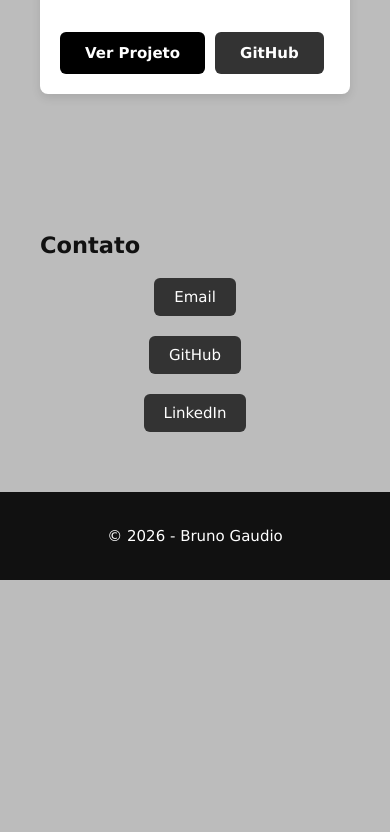
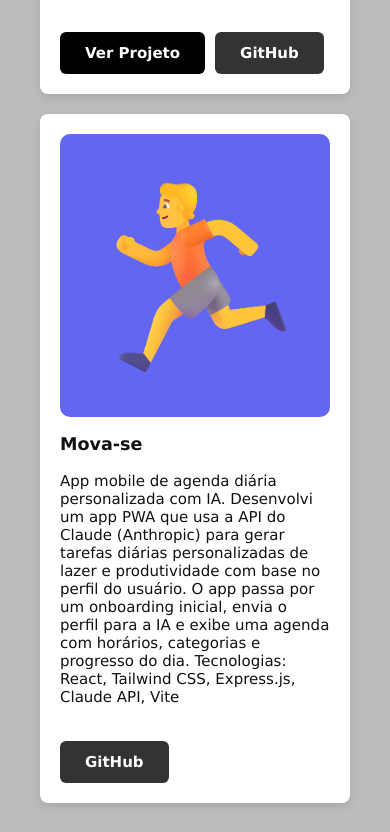
Before and after one commit to Bruno2525/Portfolio, a plain HTML site: page index.html in a window 390 px wide. Shown: the part 4532-5364 px from the top of the page. Before the commit the page ends 5112 px from the top, so only its background shows below. Drawn offline with Linux system fonts and the light colour scheme.

Commit message:
Update index.html

```diff
--- a/index.html
+++ b/index.html
@@ -125,6 +125,19 @@
                     <a href="https://github.com/Bruno2525/moneytrack" class="btn btn-github" target="_blank" rel="noopener noreferrer">GitHub</a>
                     </div>
             </div>
+
+                <div class="card">
+                    <img src="./Assets/Mova-se.png" alt="Projeto Mova-se">
+                    <h3>Mova-se</h3>
+                    <p>App mobile de agenda diária personalizada com IA.
+Desenvolvi um app PWA que usa a API do Claude (Anthropic) para gerar tarefas diárias personalizadas de lazer e produtividade com base no perfil do usuário. O app passa por um onboarding inicial, envia o perfil para a IA e exibe uma agenda com horários, categorias e progresso do dia.
+Tecnologias: React, Tailwind CSS, Express.js, Claude API, Vite</p>
+
+                    <div class="projeto-botoes">
+
+                    <a href="https://github.com/Bruno2525/app-mova-se.git" class="btn btn-github" target="_blank" rel="noopener noreferrer">GitHub</a>
+
+                </div>
         </div>
     </section>
 
```
